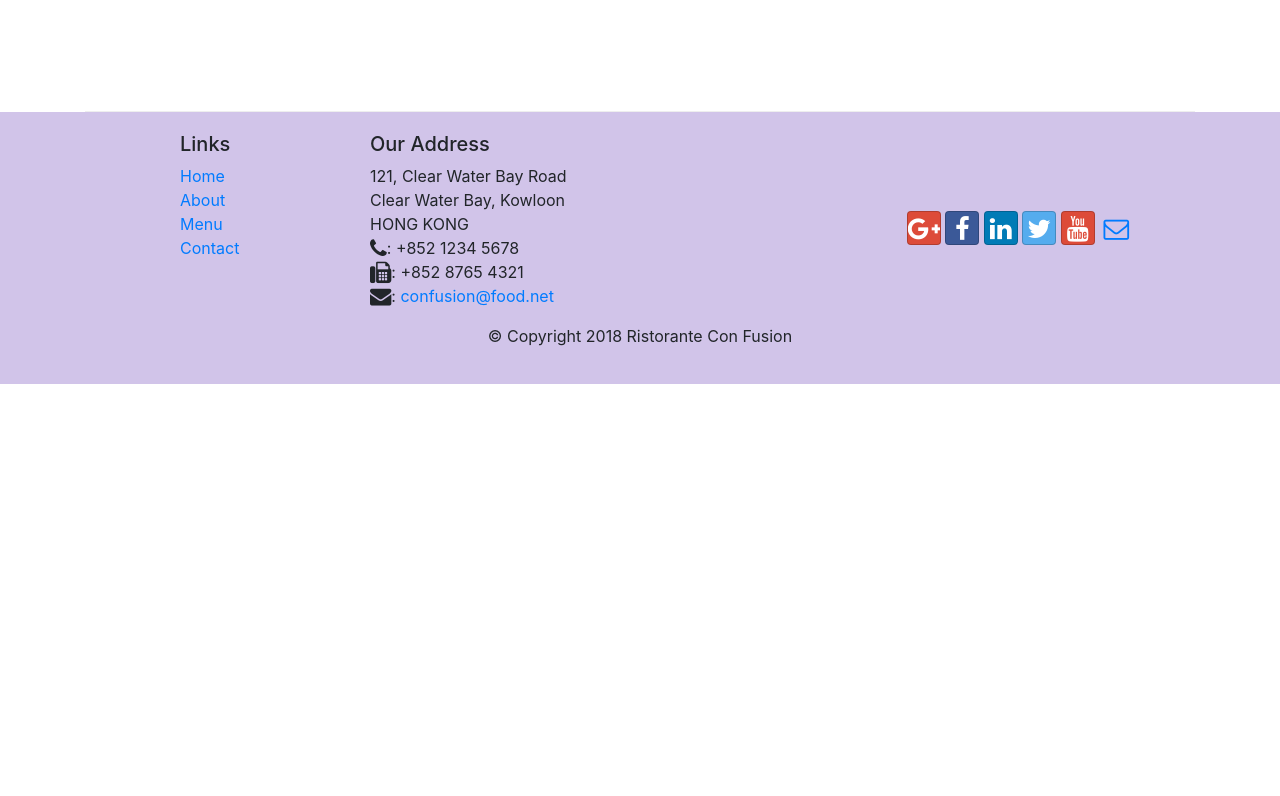
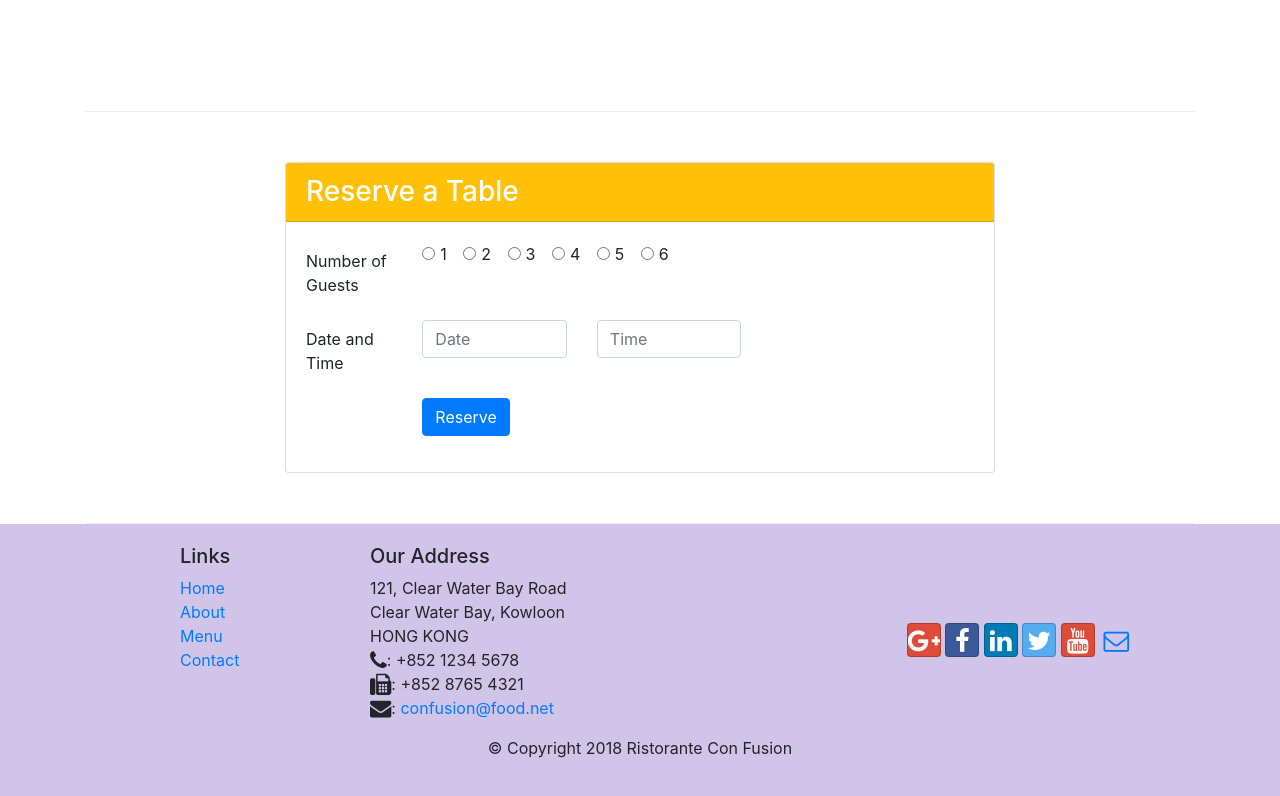
Before and after one commit to ChristianTaborda/Bootstrap-Test, a website: page index.html in a window 1280 px wide. Shown: the part 1372-2168 px from the top of the page. Before the commit the page ends 1756 px from the top, so only its background shows below. Drawn offline with nearby package versions, Linux system fonts and the light colour scheme.

Commit message:
Assignment 2

```diff
--- a/index.html
+++ b/index.html
@@ -41,8 +41,13 @@
                     <h1>Ristorante con Fusion</h1>
                     <p>We take inspiration from the World's best cuisines, and create a unique fusion experience. Our lipsmacking creations will tickle your culinary senses!</p>
                 </div>
-                <div class="col-12 col-sm align-self-center">
+                <div class="col-12 col-sm-3 align-self-center">
                     <img src="img/logo.png" class="img-fluid">
+                </div>
+                <div class="col-12 col-sm-3 align-self-center">
+                    <a class="btn btn-sm btn-block btn-warning" href="#reserveTable" role="button">
+                        Reserve Table
+                    </a>
                 </div>
             </div>
         </div>
@@ -71,8 +76,14 @@
                 <h3>This Month's Promotions</h3>
             </div>
             <div class="col col-sm col-md">
-                <h2>Weekend Grand Buffet</h2>
-                <p class="d-none d-sm-block">Featuring mouthwatering combinations with a choice of five different salads, six enticing appetizers, six main entrees and five choicest desserts. Free flowing bubbly and soft drinks. All for just $19.99 per person </p>
+                <div class="media">
+                    <div class="media-body">
+                        <h2 class="mt-0">Weekend Grand Buffet <span class="badge badge-danger">NEW</span></h2>
+                        <p class="d-none d-sm-block">Featuring mouthwatering combinations with a choice of five different salads, six enticing appetizers, six main entrees and five choicest desserts. Free flowing bubbly and soft drinks. All for just $19.99 per person </p>
+                    </div>
+                    <img class="d-flex ml-3 img-thumbnail align-self-center"
+                    src="img/buffet.png" alt="buffet">
+                </div>
             </div>
         </div>
 
@@ -88,6 +99,65 @@
                         <h2 class="mt-0">Alberto Somayya</h2>
                         <h4>Executive Chef</h4>
                         <p class="d-none d-sm-block">Award winning three-star Michelin chef with wide International experience having worked closely with whos-who in the culinary world, he specializes in creating mouthwatering Indo-Italian fusion experiences. </p>
+                    </div>
+                </div>
+            </div>
+        </div>
+
+        <div class="row row-content align-items-center">
+            <div class="col-sm-8 offset-md-2">
+                <div class="card" id="reserveTable">
+                    <h3 class="card-header bg-warning text-white">Reserve a Table</h3>
+                    <div class="card-body">
+                        <form>
+                            <div class="form-group row">
+                                <label class="col-md-2 col-form-label">Number of Guests</label>
+                                <div class="col-md-6">
+                                    <div class="form-check form-check-inline">
+                                        <input type="radio" class="form-check-input" id="1" name="guests">
+                                        <label class="form-check-label" for="1">1</label>
+                                    </div>
+                                    <div class="form-check form-check-inline">
+                                        <input type="radio" class="form-check-input" id="2" name="guests">
+                                        <label class="form-check-label" for="2">2</label>
+                                    </div>
+                                    <div class="form-check form-check-inline">
+                                        <input type="radio" class="form-check-input" id="3" name="guests">
+                                        <label class="form-check-label" for="3">3</label>
+                                    </div>
+                                    <div class="form-check form-check-inline">
+                                        <input type="radio" class="form-check-input" id="4" name="guests">
+                                        <label class="form-check-label" for="4">4</label>
+                                    </div>
+                                    <div class="form-check form-check-inline">
+                                        <input type="radio" class="form-check-input" id="5" name="guests">
+                                        <label class="form-check-label" for="5">5</label>
+                                    </div>
+                                    <div class="form-check form-check-inline">
+                                        <input type="radio" class="form-check-input" id="6" name="guests">
+                                        <label class="form-check-label" for="6">6</label>
+                                    </div>
+                                </div>
+                            </div>
+                            <div class="form-group row">
+                                <label class="col-md-2 col-form-label">Date and Time</label>
+                                <div class="col-md-3">
+                                    <input type="text" class="form-control" id="date" name="date"
+                                    placeholder="Date">
+                                </div>
+                                <div class="col-md-3">
+                                    <input type="text" class="form-control" id="time" name="time"
+                                    placeholder="Time">
+                                </div>
+                            </div>
+                            <div class="form-group row">
+                                <div class="col-md-6 offset-md-2">
+                                    <button type="submit" class="btn btn-primary">
+                                        Reserve
+                                    </button>
+                                </div>
+                            </div>
+                        </form>
                     </div>
                 </div>
             </div>
```
Also changed, not shown: css/styles.css (line endings or trailing spaces).
